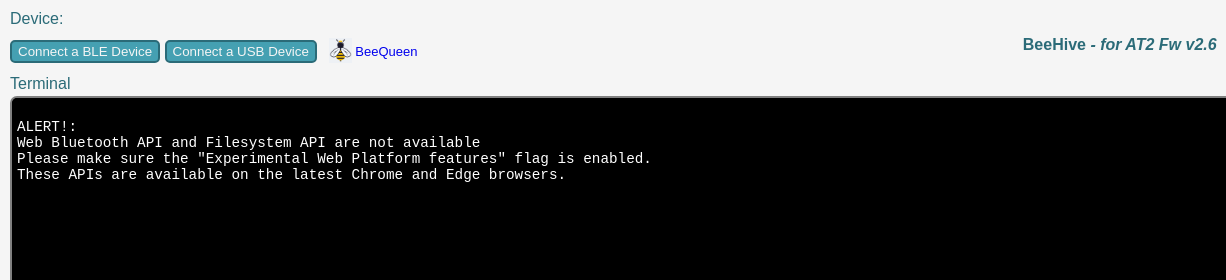
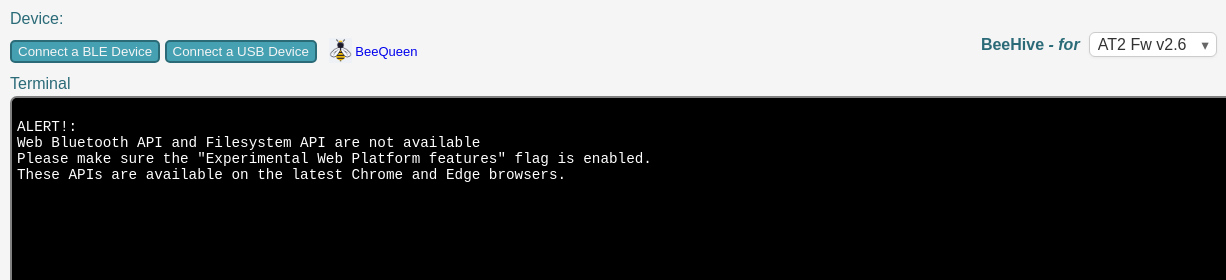
Before and after one commit to norbertherbert/beehive, a website built with webpack: page src/index.html in a window 1280 px wide. Shown: the top 280 px of the page, 0-1226 px from the left. Built offline with nearby package versions, Linux system fonts and the light colour scheme.

Commit message:
dropdown version selector

```diff
--- a/src/index.html
+++ b/src/index.html
@@ -30,7 +30,14 @@
     <body><div id="main">
 
         <div id= "beehive_logo">
-            <span style="font-size: 16px; font-weight: bold;">BeeHive <i>- for AT2 Fw v2.6</i></span>
+            <span style="font-size: 16px; font-weight: bold;">BeeHive <i>- for</i></span>
+            <div class="custom-select">
+                <select id="version-select" onchange="goTo(this)">
+                    <option value="https://nano-things.net/beehive/AT3v1.3/">AT3 Fw v1.3</option>
+                    <option value="https://nano-things.net/beehive/AT3v1.2/">AT3 Fw v1.2</option>
+                    <option value="https://nano-things.net/beehive/AT2v2.6/" selected>AT2 Fw v2.6</option>
+                </select>
+            </div>
             &nbsp;
             <img src="./images/android-chrome-192x192.png" height=35px;>
         </div>
@@ -48,7 +55,7 @@
                 <button id="usb_connect_device_button">Connect a USB Device</button>
                 <button id="usb_disconnect_device_button" style="display:none;">Disconnnect Device</button>
                 <a id="beequeen_link"
-                    href="https://nano-things.net/beequeen"
+                    href="https://nano-things.net/beequeen/AT2v2.6"
                     target="_blank"
                     style="margin-left: 8px; text-decoration: none; font-size: small;"
                 >
@@ -125,6 +132,12 @@
 
         <script>
 
+            function goTo(selectEl) {
+                const url = selectEl.value;
+                if (!url) return;                 // ignore the placeholder
+                window.location.href = url;       // same-tab navigation
+            }
+
             const device_name_span = document.querySelector('#device_name_span');
             const connection_status_span = document.querySelector('#connection_status_span');
             const request_bluetooth_device_button = document.querySelector('#request_bluetooth_device_button');
--- a/src/style.css
+++ b/src/style.css
@@ -188,3 +188,49 @@ button:hover {
   0% { transform: rotate(0deg); }
   100% { transform: rotate(360deg); }
 }
+
+/* Wrapper behaves inline with text */
+.custom-select {
+  position: relative;
+  display: inline-block;   /* allow it to sit inside a sentence */
+  width: auto;             /* shrink to fit content */
+  vertical-align: baseline; /* align nicely with text */
+  margin-left: 0.3rem;
+}
+
+/* The <select> itself */
+.custom-select select {
+  appearance: none;      /* remove native arrow */
+  -webkit-appearance: none;
+  -moz-appearance: none;
+
+  display: inline-block;
+  padding: 0.2rem 1.8rem 0.2rem 0.5rem; /* slimmer padding for inline look */
+  font-size: 1rem;
+  color: #333;
+  background: white;
+  border: 1px solid #ccc;
+  border-radius: 6px;
+  box-shadow: 0 1px 3px rgba(0,0,0,0.05);
+  cursor: pointer;
+  transition: border-color 0.2s;
+  vertical-align: baseline;
+}
+
+/* green border on focus */
+.custom-select select:focus {
+  border-color: #2B6B78;
+  outline: none;
+}
+
+/* custom arrow */
+.custom-select::after {
+  content: "▾";
+  position: absolute;
+  top: 50%;
+  right: 0.5rem;   /* tighter spacing for inline use */
+  transform: translateY(-50%);
+  font-size: 0.9rem;
+  color: #666;
+  pointer-events: none;
+}
```
